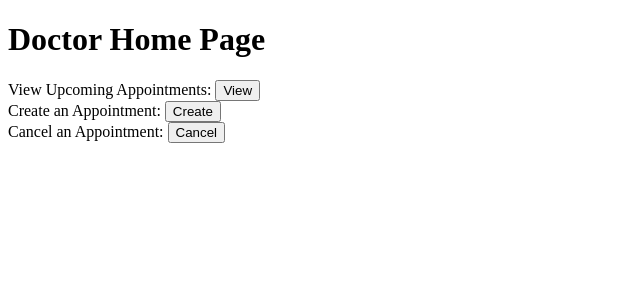
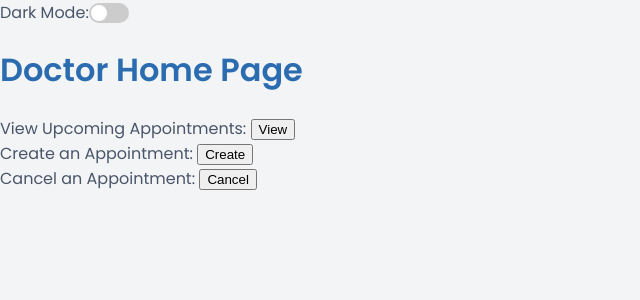
Before and after one commit to wespeters/hospital-full-stack-project, a React (Create React App) app in the folder client/: page /doctor-home in a window 1280 px wide. Shown: the top 300 px of the page, without its empty margins (0-640 px from the left). Built offline with nearby package versions, Linux system fonts and the light colour scheme.

Commit message:
add basic CSS styling and Dark Mode

```diff
--- a/client/src/components/AdminHome.js
+++ b/client/src/components/AdminHome.js
@@ -1,9 +1,11 @@
 import React, { useState, useEffect } from "react";
 import { useNavigate } from 'react-router-dom';
+import DarkModeToggle from './DarkModeToggle';
 
 function AdminHome (){
     return (
         <div>
+            <DarkModeToggle />
             <h1>Admin Home Page</h1>
             <div>
                 <label>View Doctors: </label>
--- /dev/null
+++ b/client/src/components/DarkModeToggle.css
@@ -0,0 +1,55 @@
+.dark-mode-toggle {
+  display: flex;
+  align-items: center;
+}
+
+.switch {
+  position: relative;
+  display: inline-block;
+  width: 40px;
+  height: 20px;
+}
+
+.switch input {
+  opacity: 0;
+  width: 0;
+  height: 0;
+}
+
+.slider {
+  position: absolute;
+  cursor: pointer;
+  top: 0;
+  left: 0;
+  right: 0;
+  bottom: 0;
+  background-color: #ccc;
+  transition: 0.4s;
+}
+
+.slider:before {
+  position: absolute;
+  content: "";
+  height: 16px;
+  width: 16px;
+  left: 2px;
+  bottom: 2px;
+  background-color: white;
+  transition: 0.4s;
+}
+
+input:checked + .slider {
+  background-color: #2196F3;
+}
+
+input:checked + .slider:before {
+  transform: translateX(20px);
+}
+
+.slider.round {
+  border-radius: 34px;
+}
+
+.slider.round:before {
+  border-radius: 50%;
+}
--- /dev/null
+++ b/client/src/components/DarkModeToggle.js
@@ -0,0 +1,19 @@
+import React, { useContext } from 'react';
+import { DarkModeContext } from '../contexts/DarkModeContext';
+import './DarkModeToggle.css';
+
+const DarkModeToggle = () => {
+  const { darkMode, setDarkMode } = useContext(DarkModeContext);
+
+  return (
+    <div className="dark-mode-toggle">
+      <span>{darkMode ? 'Light Mode' : 'Dark Mode'}: </span>
+      <label className="switch">
+        <input type="checkbox" checked={darkMode} onChange={() => setDarkMode(!darkMode)} />
+        <span className="slider round"></span>
+      </label>
+    </div>
+  );
+};
+
+export default DarkModeToggle;
--- a/client/src/components/DoctorHome.js
+++ b/client/src/components/DoctorHome.js
@@ -1,9 +1,11 @@
 import React, { useState, useEffect } from "react";
 import { useNavigate } from 'react-router-dom';
+import DarkModeToggle from './DarkModeToggle';
 
 function DoctorHome (){
     return (
         <div>
+            <DarkModeToggle />
             <h1>Doctor Home Page</h1>
             <div>
                 <label>View Upcoming Appointments: </label>
--- a/client/src/components/DoctorLogin.js
+++ b/client/src/components/DoctorLogin.js
@@ -1,5 +1,6 @@
 import React, { useState, useEffect } from "react";
 import { useNavigate } from 'react-router-dom';
+import DarkModeToggle from './DarkModeToggle';
 
 function DoctorLogin (){
     const [user, setUser] = useState({});
@@ -42,6 +43,7 @@ function DoctorLogin (){
 
     return (
         <div>
+            <DarkModeToggle />
             {errorMsg && <div>{errorMsg}</div>}
             <form onSubmit={handleSubmit}>
                 <input
--- a/client/src/components/PatientHome.js
+++ b/client/src/components/PatientHome.js
@@ -1,5 +1,6 @@
 import React, { useState } from "react";
 import { useLocation } from 'react-router-dom';
+import DarkModeToggle from './DarkModeToggle';
 
 const PatientHome = () => {
   const location = useLocation();
@@ -80,6 +81,7 @@ const PatientHome = () => {
 
   return (
     <div>
+      <DarkModeToggle />
       <h1>Patient Home Page</h1>
       <div>
         <p>View Upcoming Appointments: <button onClick={handleView}>View</button></p>
--- a/client/src/components/PatientLogin.js
+++ b/client/src/components/PatientLogin.js
@@ -1,5 +1,6 @@
 import React, { useState, useEffect } from "react";
 import { useNavigate } from 'react-router-dom';
+import DarkModeToggle from './DarkModeToggle';
 
 const PatientLogin = () => {
     const [patients, setPatients] = useState([]);
@@ -46,6 +47,7 @@ const PatientLogin = () => {
 
     return (
         <div>
+            <DarkModeToggle />
             {errorMsg && <div>{errorMsg}</div>}
             {loginMsg && <div>{loginMsg}</div>}
             <form onSubmit={handleSubmit}>
--- /dev/null
+++ b/client/src/contexts/DarkModeContext.js
@@ -0,0 +1,30 @@
+import { createContext, useState, useEffect } from 'react';
+
+export const DarkModeContext = createContext();
+
+export const DarkModeProvider = ({ children }) => {
+  const [darkMode, setDarkMode] = useState(false);
+
+  useEffect(() => {
+    const theme = localStorage.getItem('theme');
+    if (theme === 'dark') {
+      setDarkMode(true);
+    }
+  }, []);
+
+  useEffect(() => {
+    if (darkMode) {
+      document.documentElement.setAttribute('data-theme', 'dark');
+      localStorage.setItem('theme', 'dark');
+    } else {
+      document.documentElement.removeAttribute('data-theme');
+      localStorage.removeItem('theme');
+    }
+  }, [darkMode]);
+
+  return (
+    <DarkModeContext.Provider value={{ darkMode, setDarkMode }}>
+      {children}
+    </DarkModeContext.Provider>
+  );
+};
--- a/client/src/index.css
+++ b/client/src/index.css
@@ -1,6 +1,38 @@
+@import url('https://fonts.googleapis.com/css2?family=Poppins:wght@400;500;600&display=swap');
+
+
 :root {
+  --bg: #f3f4f6;
+  --header: #2b6cb0;
+  --link: #4299e1;
+  --text: #4a5568;
+  --font-family: 'Poppins', sans-serif;
+}
+
+[data-theme='dark'] {
   --bg: #282c34;
   --header: #fff;
   --link: #61dafb;
   --text: hsla(0, 0%, 100%, 0.88);
 }
+
+body {
+  background-color: var(--bg);
+  color: var(--text);
+  font-family: var(--font-family);
+  margin: 0;
+  padding: 0;
+}
+
+a {
+  color: var(--link);
+  text-decoration: none;
+}
+
+h1, h2, h3, h4, h5, h6 {
+  color: var(--header);
+}
+
+main {
+  padding: 20px;
+}
--- a/client/src/index.js
+++ b/client/src/index.js
@@ -3,10 +3,13 @@ import ReactDOM from "react-dom/client";
 import App from "./components/App";
 import { BrowserRouter as Router } from "react-router-dom";
 import "./index.css";
+import { DarkModeProvider } from './contexts/DarkModeContext';
 
 const root = ReactDOM.createRoot(document.getElementById('root'));
 root.render(
   <Router>
-    <App />
+    <DarkModeProvider>
+      <App />
+    </DarkModeProvider>
   </Router>
 );
```
